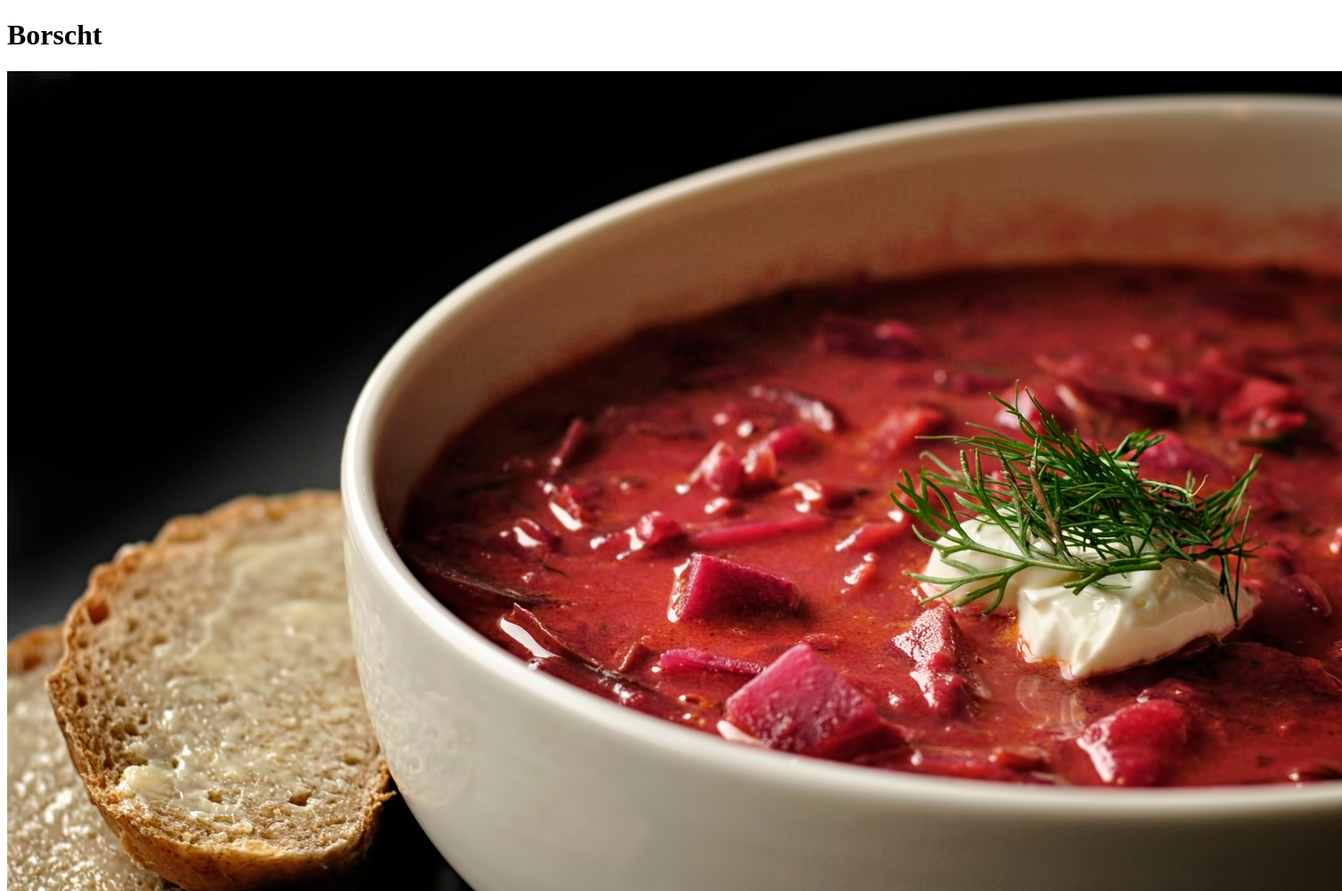
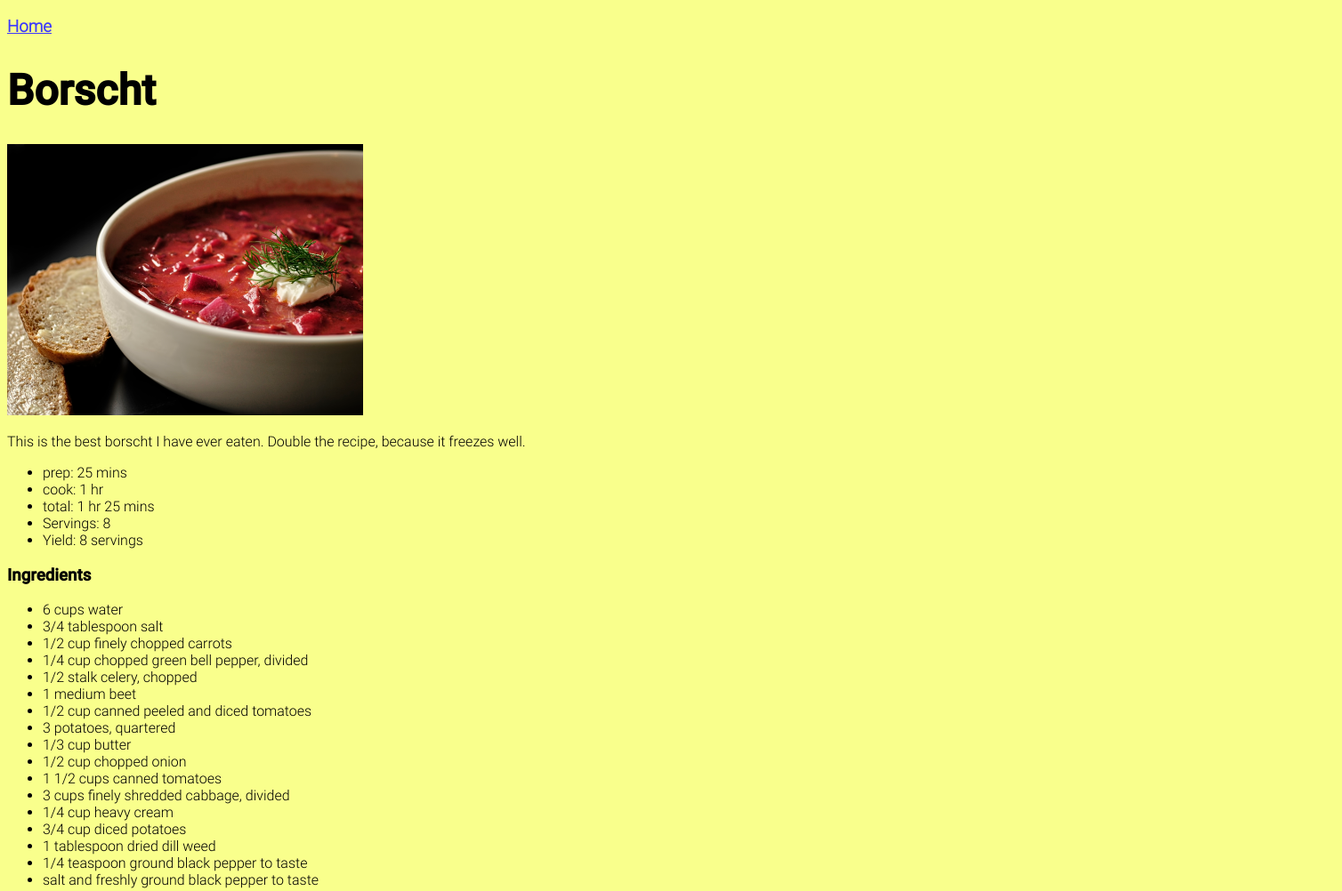
Before and after one commit to Podexus23/odin-recipes, a plain HTML site: page recipes/borscht.html in a window 1280 px wide. Shown: the top 1002 px of the page at 89% size, 1508 px wide, since content can reach past the window. Drawn offline with Linux system fonts and the light colour scheme.

Commit message:
add fonts and css rules

```diff
--- /dev/null
+++ b/css/style.css
@@ -0,0 +1,37 @@
+@font-face {
+    font-family: RobotoB;
+    src: url(Roboto-Medium.ttf);
+    font-style: normal;
+}
+@font-face {
+    font-family: RobotoLight;
+    src: url(Roboto-Light.ttf);
+    font-style: normal;
+}
+
+* {
+    font-family: 'RobotoLight', sans-serif;
+}
+body{
+    background-color: #f7ff56ad;
+}
+h1,h3 {
+    font-family: 'RobotoB', sans-serif;
+}
+
+img {
+    width: 400px;
+    height: auto;
+}
+
+a {
+    color: #3e3bfc;
+}
+
+.title {
+    font-size: 3rem;
+}
+
+.steps{
+    width: 70%;
+}
--- a/recipes/borscht.html
+++ b/recipes/borscht.html
@@ -5,11 +5,13 @@
     <meta charset="UTF-8">
     <meta http-equiv="X-UA-Compatible" content="IE=edge">
     <meta name="viewport" content="width=device-width, initial-scale=1.0">
+    <link rel="stylesheet" href="../css/style.css">
     <title>Odin Recipes</title>
 </head>
 
 <body>
-    <h1>Borscht</h1>
+    <h3><a href="../index.html">Home</a></h3>
+    <h1 class="title">Borscht</h1>
     <img src="../img/borscht.jpg" alt="hot borscht">
     <p>This is the best borscht I have ever eaten. Double the recipe, because it freezes well.</p>
     <ul>
@@ -53,7 +55,7 @@
         <li>salt and freshly ground black pepper to taste </li>
     </ul>
     <h3>Steps</h3>
-    <ol>
+    <ol class="steps">
         <li>Place water, salt, carrots, 1/2 of the bell pepper, celery, beet, tomatoes, and quartered potatoes in a
             large stock pot over high heat. Bring to a boil.</li>
         <li>Melt 1/3 cup butter in a separate skillet over medium heat. Saute onions in butter until tender,
```
Also changed, not shown: index.html (+5 -4 lines), recipes/panekeiku.html (+4 -2 lines), recipes/pelmeni.html (+4 -2 lines), css/Roboto-Light.ttf (added), css/Roboto-Medium.ttf (added).
